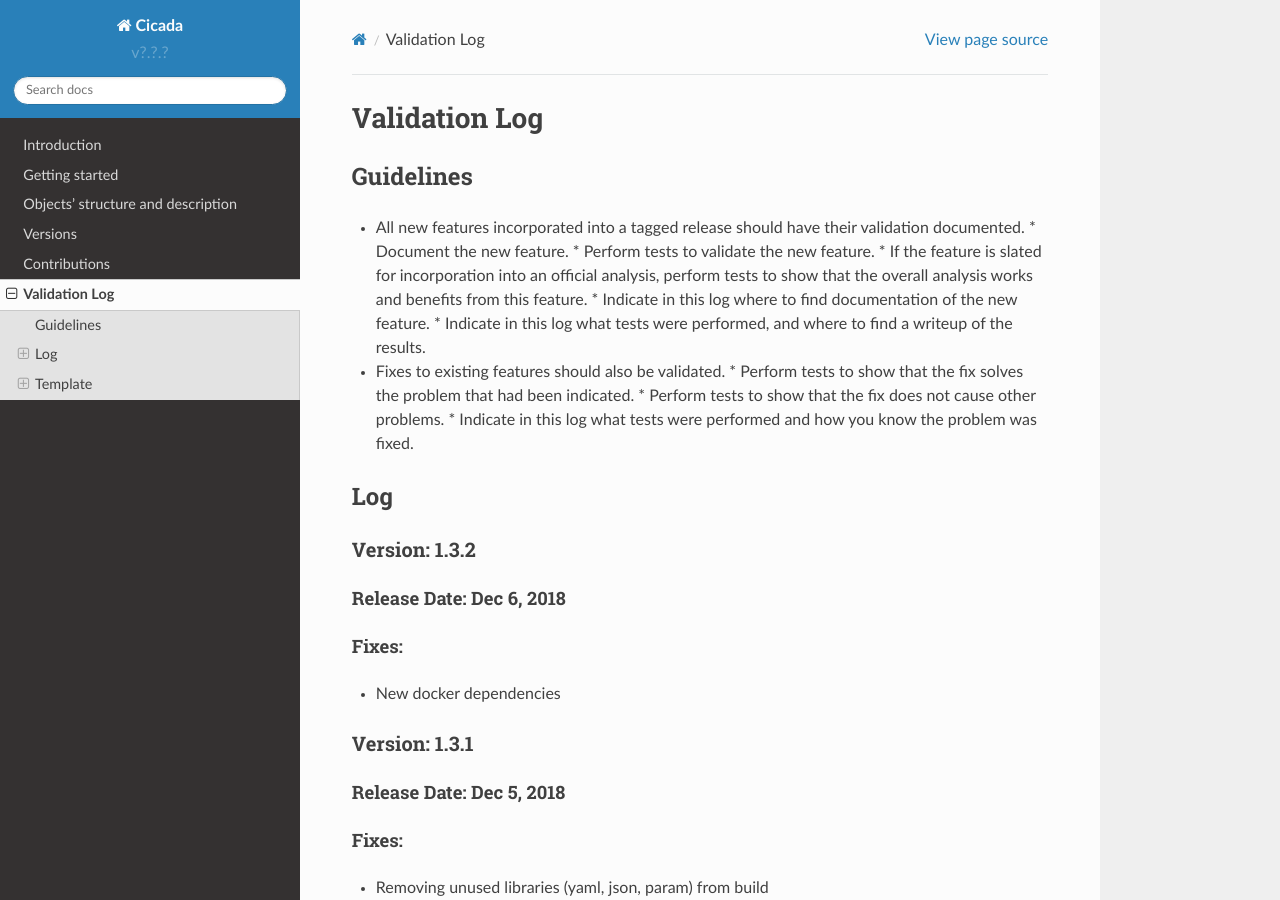
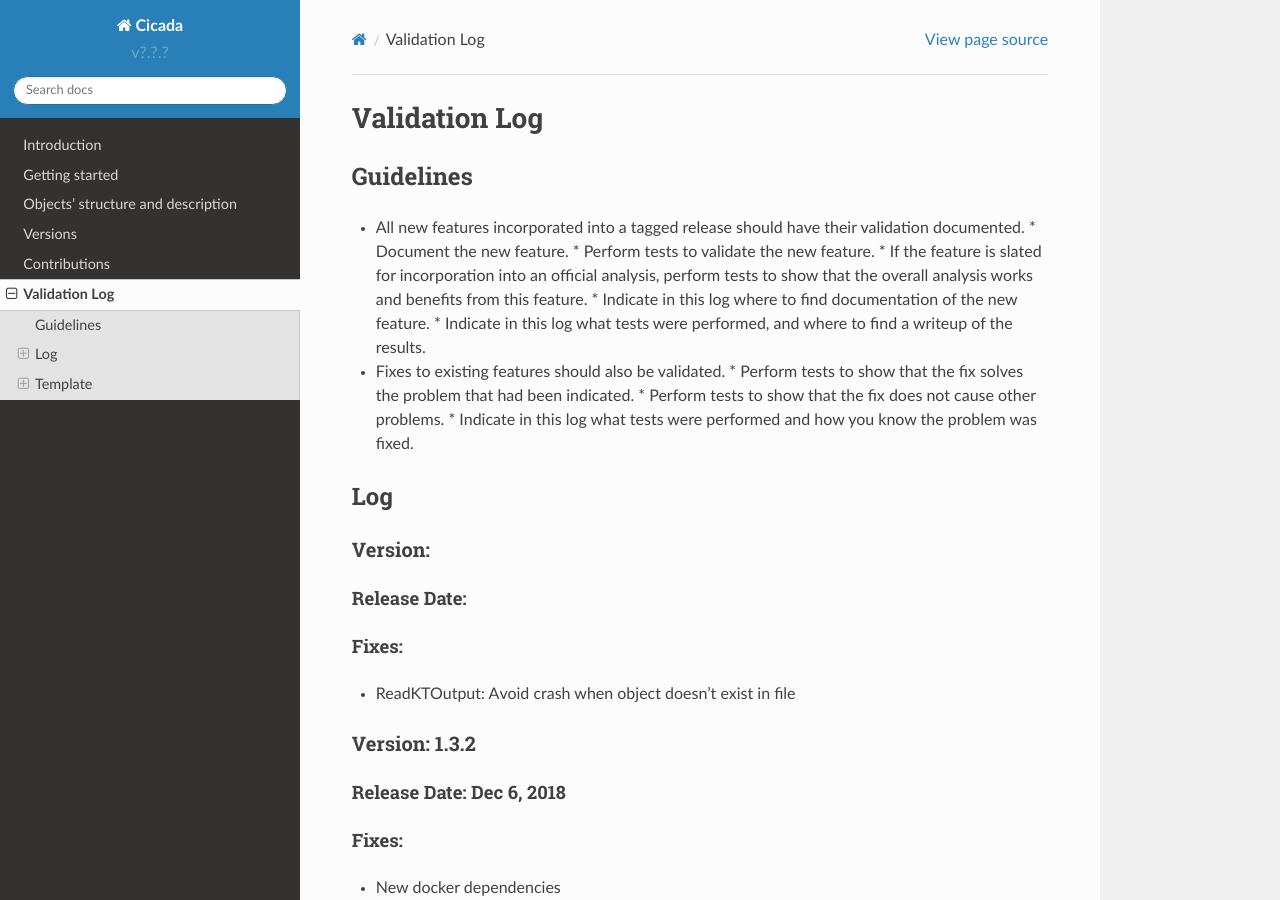
Before and after one commit to project8/cicada, a Sphinx documentation site: the page built from Documentation/ValidationLog.rst, in a window 1280 px wide and 900 px high. Built offline with Sphinx 7.4.7 and the Read the Docs theme 2.0.0, drawn with Linux system fonts in a browser that asks for light colours.

Commit message:
Update Validation log

```diff
--- a/Documentation/ValidationLog.rst
+++ b/Documentation/ValidationLog.rst
@@ -17,6 +17,18 @@ Guidelines
 
 Log
 ---
+
+Version:
+~~~~~~~~~~~~~~
+
+Release Date:
+'''''''''''''''''''''''''''''
+
+Fixes:
+'''''''''''''
+
+* ReadKTOutput: Avoid crash when object doesn't exist in file
+
 
 Version: 1.3.2
 ~~~~~~~~~~~~~~
```
